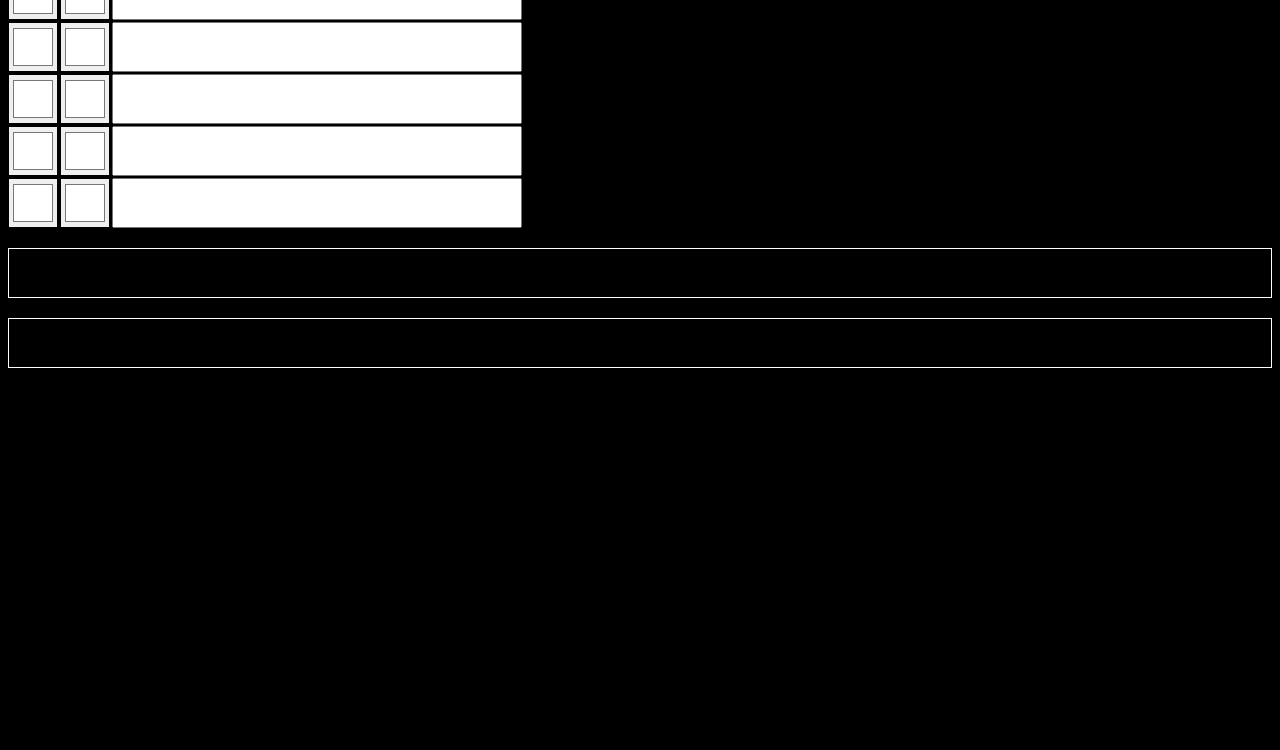
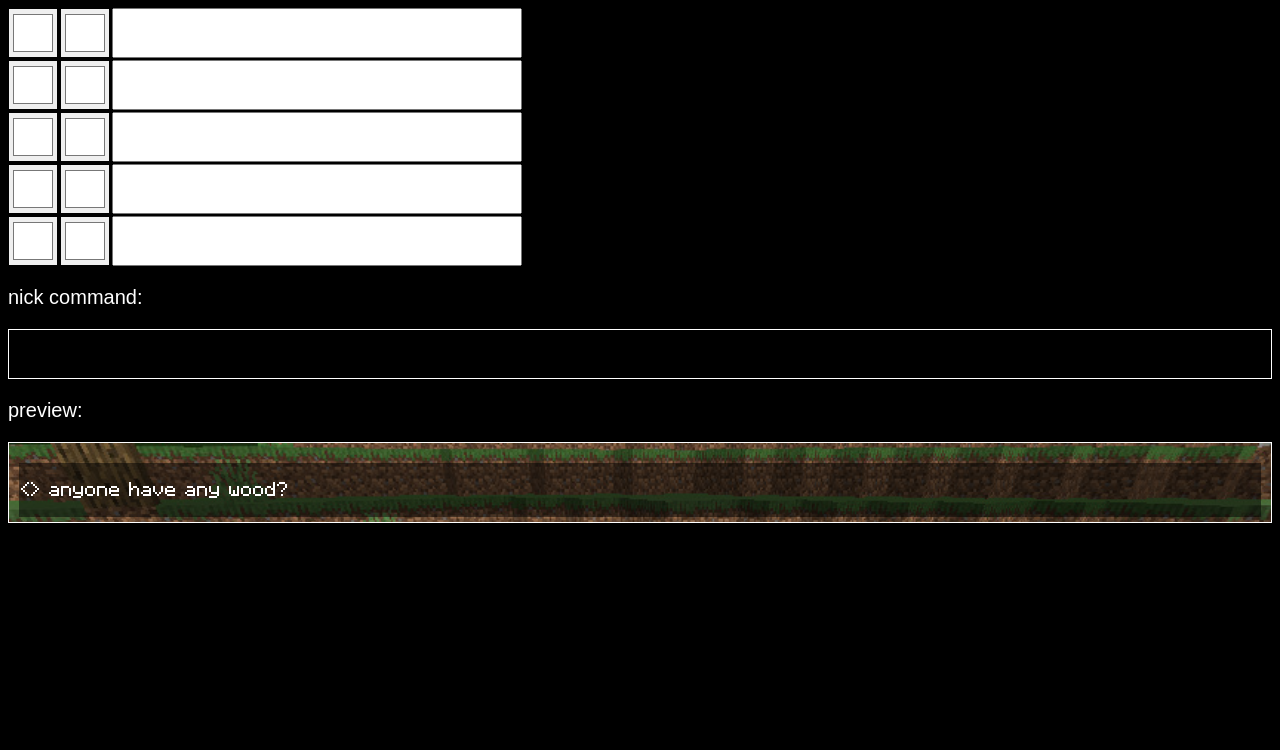
Before and after one commit to AztecMC/NickFade-Web, a plain HTML site: page index.html in a window 1280 px wide. Shown: the part 50-800 px from the top of the page. Drawn offline with Linux system fonts and the light colour scheme.

Commit message:
realistic preview

```diff
--- a/index.html
+++ b/index.html
@@ -1,11 +1,12 @@
 <html>
 <head>
+<title>Nick command fader</title>
 <script src="script.js"></script>
 <link rel="stylesheet" href="style.css">
 </head>
 <body>
-
 <!-- credits https://codepen.io/NShadeIV/pen/jOrJPpX -->
+<h3>Nick Command Fader</h3>
 
 <ul>
   <li><input class="i" type="color"><input class="i" type="color"><input class="input"></li>
@@ -14,8 +15,13 @@
   <li><input class="i" type="color"><input class="i" type="color"><input class="input"></li>
   <li><input class="i" type="color"><input class="i" type="color"><input class="input"></li>
 </ul>
-<div id="command"></div>
-<div id="preview"></div>
+nick command: <div id="command"></div>
+preview: <div id="preview-background">
+<div id="preview-container">
+&lt;<span id="preview"></span>&gt; anyone have any wood?
+
+</div>
+</div>
 
 
 </body>
--- a/style.css
+++ b/style.css
@@ -1,7 +1,18 @@
+@font-face {
+    font-family: 'Minecraft-Regular';
+    src:url('font/Minecraft-Regular.ttf.woff') format('woff'),
+        url('font/Minecraft-Regular.ttf.svg#Minecraft-Regular') format('svg'),
+        url('font/Minecraft-Regular.ttf.eot'),
+        url('font/Minecraft-Regular.ttf.eot?#iefix') format('embedded-opentype');
+    font-weight: normal;
+    font-style: normal;
+}
+
+
 body {
   background-color: black;
   color: white;
-  font-size: 30px;
+  font-size: 15pt;
   font-family: arial;
 }
 .i {
@@ -35,3 +46,15 @@ div {
   padding: 0 10px;
   box-sizing: border-box;
 }
+
+#preview-container{
+	font-family: 'Minecraft-Regular';
+	border: 0;
+	padding:2px;
+	margin-bottom:5px;
+	background-color: rgba(0,0,0,0.5);
+}
+#preview-background{
+	background-image: url('images/2020-12-28_22.41.19.jpg');
+	background-size: cover;
+}
```
Also changed, not shown: font/Minecraft-Regular.ttf.woff (added), images/2020-12-28_22.41.19.jpg (added), images/2020-12-28_22.41.19.png (added), 2 other files.
